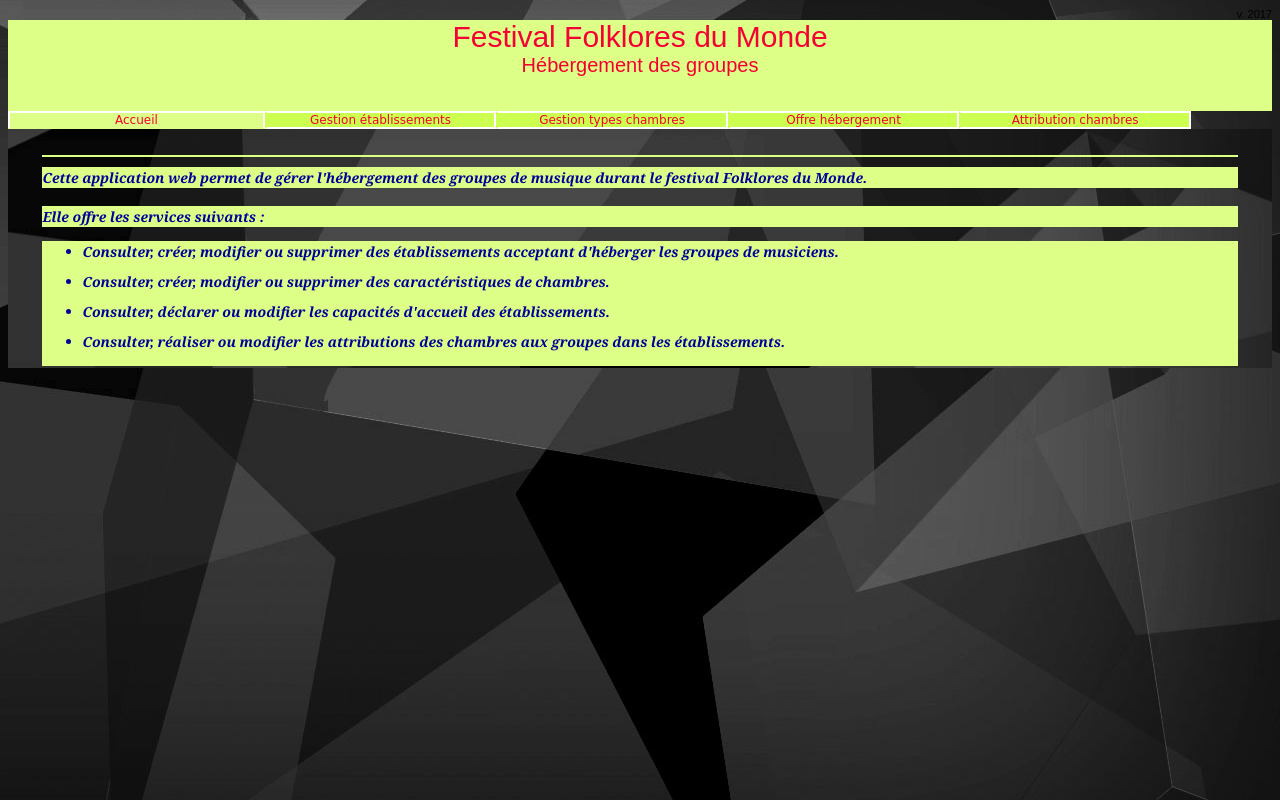
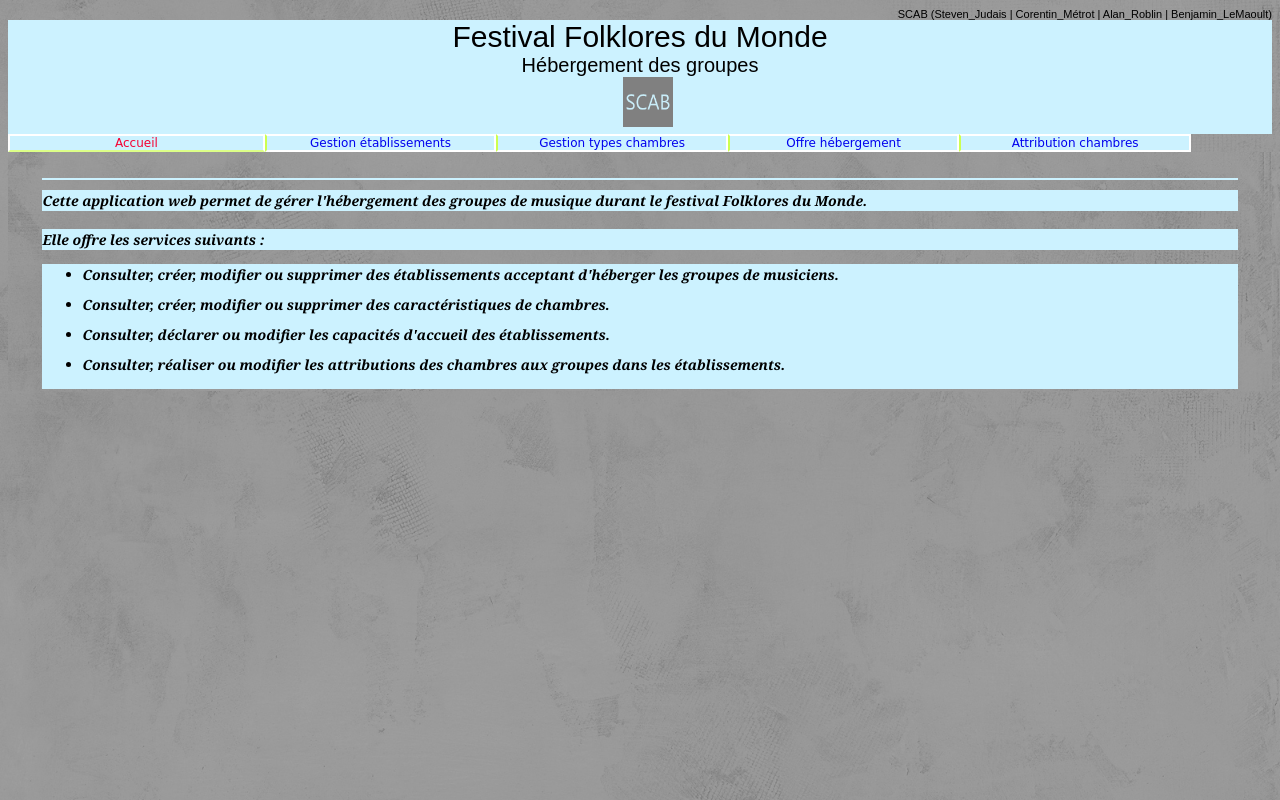
Before and after one commit to CMetrot/Gr.7-PPE-Projet-Festival-Folklore, a PHP site: page / in a window 1280 px wide. Run offline with PHP 8.4, Linux system fonts and the light colour scheme.

Commit message:
Design background and icons

```diff
--- a/css/cssGeneral.css
+++ b/css/cssGeneral.css
@@ -3,8 +3,8 @@
 /* Style de base pour la page (couleur fond : vert pâle, couleur texte : noir) */
 .basePage
 {
-   background-image: url(images/Black_Background.jpg);
-   background-repeat: repeat;
+   background-image: url("images/background.jpg");
+   background-size: 150%;
    background-position: 100%;
    color:black;
    font:11px Arial, Helvetica, sans-serif;
@@ -13,8 +13,8 @@
 /* Style pour le titre (couleur du texte : rouge) */
 .titre
 {
-   background-color:#DDFF88;
-   color:#F50033;
+   background-color:#ccf2ff;
+   color:#000000;
    font:30px Arial, Helvetica, sans-serif;
    text-align:center;
 }
@@ -29,8 +29,8 @@
 mise en gras et en italique) */
 .texteAccueil
 {
-   background-color:#DDFF88;
-   color:#000099;
+   background-color:#ccf2ff;
+   color:#000000;
    font:14px Georgia, "Times New Roman", Times, serif;
    font-weight:bold;
    font-style:italic;
--- a/css/cssOnglets.css
+++ b/css/cssOnglets.css
@@ -38,6 +38,7 @@
    /* Effacement du trait inférieur (pour cela, on le met de la même couleur que
    le fond de la page) */
    border-bottom:solid 2px #DDFF88;
+   background-color:#ccf2ff;
    width:20%;
 }
 
@@ -55,7 +56,7 @@
 .menus .ongletPrem
 {
    /* Fond vert */
-   background-color:#CCFF50;
+   background-color:#ccf2ff;
    /* Couleur rouge */
    color:#F50033;
    margin:0px 0px 0px 0px;
@@ -65,9 +66,9 @@
 .menus .ongletPrem a
 {
    /* Fond vert */
-   background-color:#CCFF50;
+   background-color:#ccf2ff;
    /* Couleur rouge */
-   color:#F50033;
+   color:#000000;
    /* Pas de soulignement du lien */
    text-decoration:none;
 }
@@ -76,9 +77,9 @@
 .menus .onglet
 {
    /* Fond vert */
-   background-color:#CCFF50;
+   background-color:#ccf2ff;
    /* Couleur rouge */
-   color:#F50033;
+   color:#000000;
    margin:0px 0px 0px 0px;
    /* Effacement du trait de gauche (pour cela, on le met de la même couleur que
    le fond de l'onglet) */
@@ -89,9 +90,9 @@
 .menus .onglet a
 {
    /* Fond vert */
-   background-color:#CCFF50;
+   background-color:#ccf2ff;
    /* Couleur rouge */
-   color:#F50033;
+   color:#00000;
    /* Pas de soulignement du lien */
    text-decoration:none;
 }
--- a/includes/_debut.inc.php
+++ b/includes/_debut.inc.php
@@ -8,7 +8,7 @@
         <link href="css/cssOnglets.css" rel="stylesheet" type="text/css">
     </head>
     <body class='basePage'>
-        <div style="text-align:right;">v. 2017</div>
+        <div style="text-align:right;">SCAB (Steven_Judais | Corentin_Métrot | Alan_Roblin | Benjamin_LeMaoult)</div>
         <!--  Tableau contenant le titre et les menus -->
         <table width="100%" cellpadding="0" cellspacing="0">
             <!-- Titre -->
@@ -16,6 +16,7 @@
                 <td class="titre">Festival Folklores du Monde <br>
                     <span id="texteNiveau2" class="texteNiveau2">
                         H&eacute;bergement des groupes</span><br>&nbsp;
+                        <img src="images/logo.jpg" style="height: 50px; width: 50px;"><img/>
                 </td>
             </tr>
             <!-- Menus -->
```
Also changed, not shown: images/background.jpg (added), images/logo.jpg (added).
